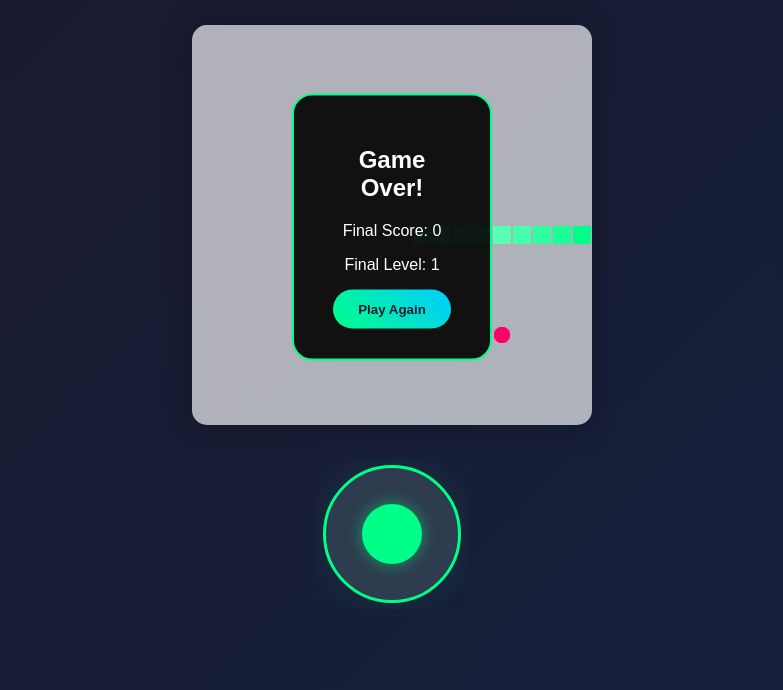
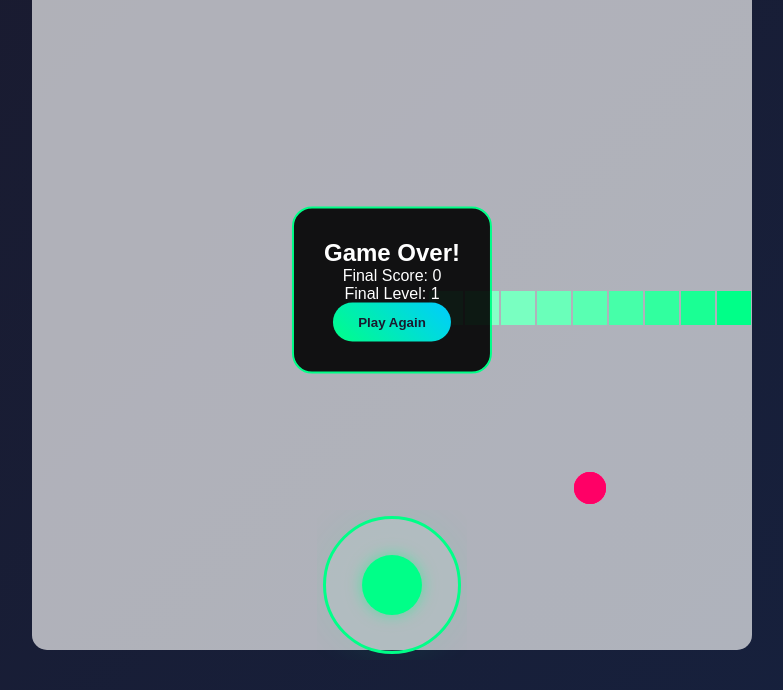
Before and after one commit to simsonpeter/Snake, a plain HTML site: page index.html in a window 1280 px wide. Shown: the part 110-800 px from the top of the page, without its empty margins (248-1031 px from the left). Drawn offline with Linux system fonts and the light colour scheme.

Commit message:
Update index.html

```diff
--- a/index.html
+++ b/index.html
@@ -2,42 +2,60 @@
 <html lang="en">
 <head>
     <meta charset="UTF-8">
-    <meta name="viewport" content="width=device-width, initial-scale=1.0">
-    <title>Snake Game with Joystick</title>
+    <meta name="viewport" content="width=device-width, initial-scale=1.0, maximum-scale=1.0, user-scalable=no">
+    <title>Full Screen Snake Game</title>
     <style>
+        * {
+            margin: 0;
+            padding: 0;
+            box-sizing: border-box;
+        }
+
+        html, body {
+            height: 100%;
+            overflow: hidden;
+            touch-action: none;
+        }
+
         body {
             display: flex;
             flex-direction: column;
             align-items: center;
             background: linear-gradient(135deg, #1a1a2e 0%, #16213e 100%);
-            margin: 0;
-            min-height: 100vh;
-            touch-action: manipulation;
             font-family: 'Arial', sans-serif;
             color: white;
+            position: relative;
         }
 
         #game-container {
-            position: relative;
-            margin-top: 20px;
+            flex: 1;
+            display: flex;
+            justify-content: center;
+            align-items: center;
+            width: 100%;
+            padding: 20px;
         }
 
         #game-board {
             background-color: rgba(255, 255, 255, 0.1);
             border-radius: 15px;
-            box-shadow: 0 0 30px rgba(0,0,0,0.3);
+            max-width: 95vmin;
+            max-height: 95vmin;
+            aspect-ratio: 1/1;
         }
 
         #score-display {
+            position: absolute;
+            top: 20px;
             font-size: 2em;
-            margin: 20px 0;
             text-shadow: 0 0 10px rgba(255,255,255,0.3);
         }
 
         #level-display {
+            position: absolute;
+            top: 60px;
             font-size: 1.5em;
             color: #00ff88;
-            margin-bottom: 10px;
         }
 
         #game-over {
@@ -51,13 +69,15 @@
             border-radius: 20px;
             text-align: center;
             border: 2px solid #00ff88;
+            z-index: 2;
         }
 
         .joystick-container {
-            position: relative;
+            position: fixed;
+            bottom: 30px;
             width: 150px;
             height: 150px;
-            margin-top: 30px;
+            touch-action: none;
         }
 
         #joystick-bg {
@@ -103,7 +123,7 @@
     <div id="level-display">Level: 1</div>
     <div id="score-display">Score: 0</div>
     <div id="game-container">
-        <canvas id="game-board" width="400" height="400"></canvas>
+        <canvas id="game-board"></canvas>
         <div id="game-over">
             <h2>Game Over!</h2>
             <p>Final Score: <span id="final-score">0</span></p>
@@ -130,8 +150,8 @@
         const restartBtn = document.getElementById('restart-btn');
         const joystickThumb = document.getElementById('joystick-thumb');
 
-        const gridSize = 20;
-        const tileCount = canvas.width / gridSize;
+        let gridSize = 20;
+        let tileCount;
         let snake = [{ x: 10, y: 10 }];
         let food = { x: 15, y: 15 };
         let dx = 1;
@@ -142,6 +162,18 @@
         let baseSpeed = 150;
         let isTouching = false;
         let joystickPos = { x: 50, y: 50 };
+
+        // Responsive canvas setup
+        function resizeCanvas() {
+            const container = document.getElementById('game-container');
+            const size = Math.min(container.clientWidth, container.clientHeight) * 0.9;
+            canvas.width = size;
+            canvas.height = size;
+            gridSize = Math.floor(size / 20);
+            tileCount = Math.floor(size / gridSize);
+        }
+        window.addEventListener('resize', resizeCanvas);
+        resizeCanvas();
 
         // Joystick Logic
         const joystick = {
@@ -174,14 +206,10 @@
                 let newDx = 0;
                 let newDy = 0;
 
-                if(Math.abs(dirX) > threshold) {
-                    newDx = Math.sign(dirX);
-                }
-                if(Math.abs(dirY) > threshold) {
-                    newDy = Math.sign(dirY);
-                }
+                if(Math.abs(dirX) > threshold) newDx = Math.sign(dirX);
+                if(Math.abs(dirY) > threshold) newDy = Math.sign(dirY);
 
-                if(newDx !== 0 && newDy !== 0) {
+                if(newDx && newDy) {
                     if(Math.abs(dirX) > Math.abs(dirY)) newDy = 0;
                     else newDx = 0;
                 }
@@ -270,7 +298,7 @@
 
             // Draw snake
             ctx.fillStyle = '#00ff88';
-            snake.forEach((segment, index) => {
+            snake.forEach(segment => {
                 ctx.fillRect(
                     segment.x * gridSize + 1,
                     segment.y * gridSize + 1,
@@ -327,6 +355,11 @@
             startGame();
         });
 
+        // Prevent default touch behavior
+        document.addEventListener('touchmove', (e) => {
+            e.preventDefault();
+        }, { passive: false });
+
         startGame();
     </script>
 </body>
```
